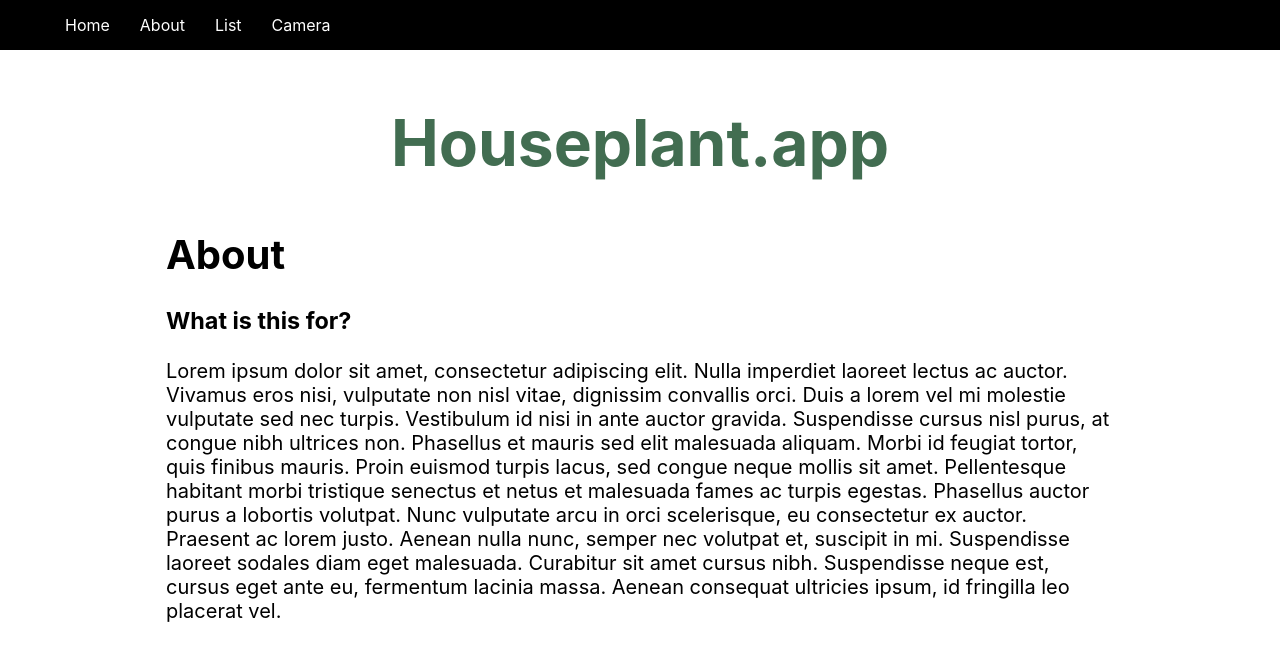
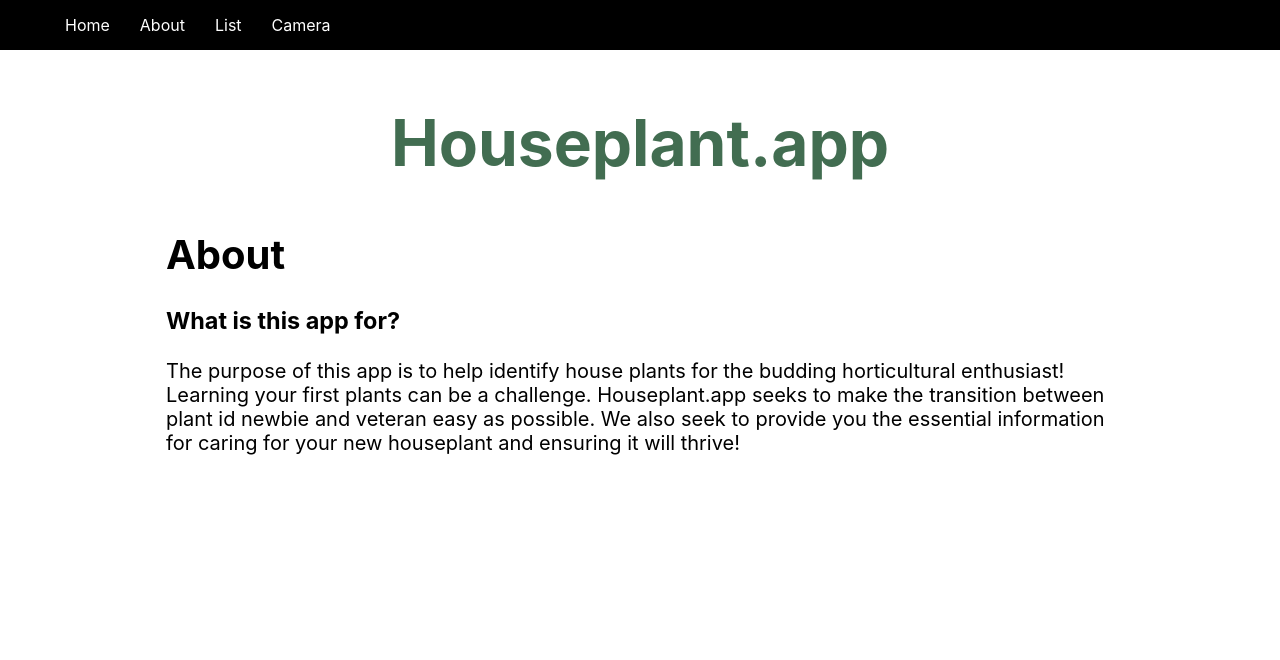
Before and after one commit to Sarajvega/houseplant-app, a Next.js app: page /about in a window 1280 px wide. Shown: the top 660 px of the page. Built offline with nearby package versions, Linux system fonts and the light colour scheme.

Commit message:
about updated

```diff
--- a/pages/about.js
+++ b/pages/about.js
@@ -6,11 +6,10 @@ export default function About() {
         <h1>
             About
         </h1>
-        <h3>What is this for?</h3>
+        <h3>What is this app for?</h3>
         <p>
-            Lorem ipsum dolor sit amet, consectetur adipiscing elit. Nulla imperdiet laoreet lectus ac auctor. Vivamus eros nisi, vulputate non nisl vitae, dignissim convallis orci. Duis a lorem vel mi molestie vulputate sed nec turpis. Vestibulum id nisi in ante auctor gravida. Suspendisse cursus nisl purus, at congue nibh ultrices non. Phasellus et mauris sed elit malesuada aliquam. Morbi id feugiat tortor, quis finibus mauris. Proin euismod turpis lacus, sed congue neque mollis sit amet. Pellentesque habitant morbi tristique senectus et netus et malesuada fames ac turpis egestas.
-
-            Phasellus auctor purus a lobortis volutpat. Nunc vulputate arcu in orci scelerisque, eu consectetur ex auctor. Praesent ac lorem justo. Aenean nulla nunc, semper nec volutpat et, suscipit in mi. Suspendisse laoreet sodales diam eget malesuada. Curabitur sit amet cursus nibh. Suspendisse neque est, cursus eget ante eu, fermentum lacinia massa. Aenean consequat ultricies ipsum, id fringilla leo placerat vel.
+            The purpose of this app is to help identify house plants for the budding horticultural enthusiast!
+            Learning your first plants can be a challenge. Houseplant.app seeks to make the transition between plant id newbie and veteran easy as possible. We also seek to provide you the essential information for caring for your new houseplant and ensuring it will thrive!
         </p>
     </div>)
 }
```
